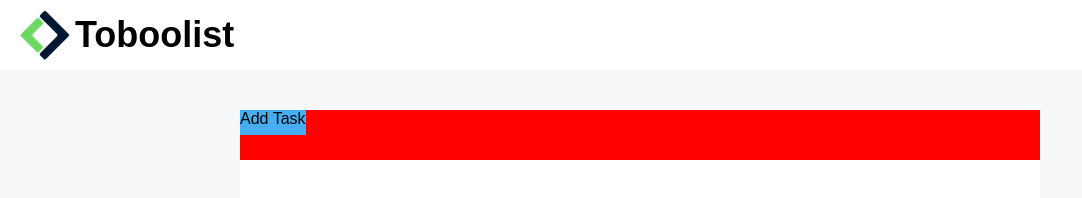
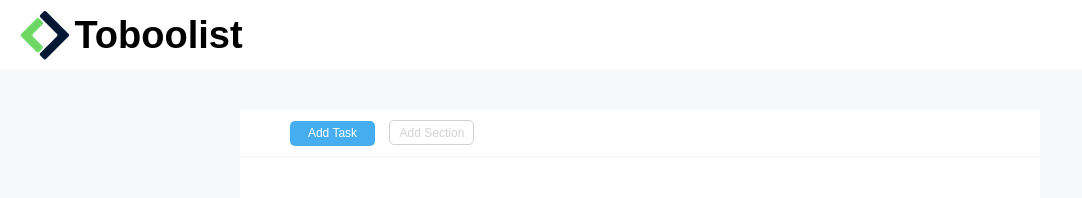
Before and after one commit to Alexx-Viv/html-css-toboolist, a plain HTML site: page index.html in a window 1280 px wide. Shown: the whole page, without its empty margins (0-1082 px from the left). Drawn offline with Linux system fonts and the light colour scheme.

Commit message:
add maledetti bottoni centrati

```diff
--- a/css/style.css
+++ b/css/style.css
@@ -1,71 +1,65 @@
 /* Reset */
 * {
-  /* box-sizing: border-box; */
+  box-sizing: border-box;
   margin: 0;
-  font-family: sans-serif;
+  padding: 0;
 }
-
 /* General */
 body {
   background-color: #f6f8f9;
+  font-family: Arial, sans-serif;
 }
-
 .container {
   width: 800px;
   height: 600px;
   background-color: #fff;
   margin: auto;
-  margin-top: 40px;
-  border-radius: 1%;
 }
 
-/* hr {
+hr {
   border: 1px solid #f6f8f9;
-} */
+}
 
 /* Header */
-.box_logo {
+header {
   height: 70px;
   background-color: #fff;
-  display: flex;
-  align-items: center;
+  margin-bottom: 40px;
+  padding: 10px 20px;
 }
-
 .logo_icon {
-  display: inline-block;
-  margin-left: 20px;
+  height: 100%;
+  vertical-align: middle;
 }
-
 .app_name {
-  font-size: 36px;
-  margin-left: 5px;
-}
-
-/* Main */
-
-.button_section {
-  height: 50px;
-  background-color: red;
+  font-size: 38px;
+  font-weight: 900;
+  vertical-align: middle;
 }
 
 .button {
+  text-align: center;
+  width: 85px;
+  height: 25px;
+  padding: 5px;
+  border-radius: 5px;
+  font-size: 12px;
   display: inline-block;
-  /* font-size: 12px; */
-  /* margin-top: 12px; */
-  margin-top: auto;
 }
 
-/* .left {
+#task {
+  background-color: #46adf1;
+  margin: 10px;
   margin-left: 50px;
+  color: white;
 }
 
-.right {
-  margin-left: 10px;
-} */
+#section {
+  border: 1px solid lightgrey;
 
-#active {
-  background-color: #46adf1;
-  height: 50%;
-  /* border-radius: 10%; */
-  /* color: #fff; */
+  color: lightgrey;
 }
+
+.button_father {
+  padding-top: 1px;
+}
--- a/index.html
+++ b/index.html
@@ -10,20 +10,18 @@
   <body>
     <!-- Header -->
     <header>
-      <div class="box_logo">
-        <img class="logo_icon" src="./img/Logo.png" alt="Toboolist logo" />
-        <h1 class="app_name" ¯>Toboolist</h1>
-      </div>
+      <img class="logo_icon" src="./img/Logo.png" alt="Toboolist logo" />
+      <span class="app_name" ¯>Toboolist</span>
     </header>
     <!-- Main -->
     <main>
       <div class="container">
-        <!-- Button Section -->
-        <div class="button_section">
-          <div class="button left" id="active">Add Task</div>
-          <!-- <div class="button right" id="inaactive">Add Section</div> -->
-          <!-- <hr /> -->
+        <div class="button_father">
+          <div class="button" id="task">Add Task</div>
+          <div class="button" id="section">Add Section</div>
         </div>
+
+        <hr />
       </div>
     </main>
   </body>
```
